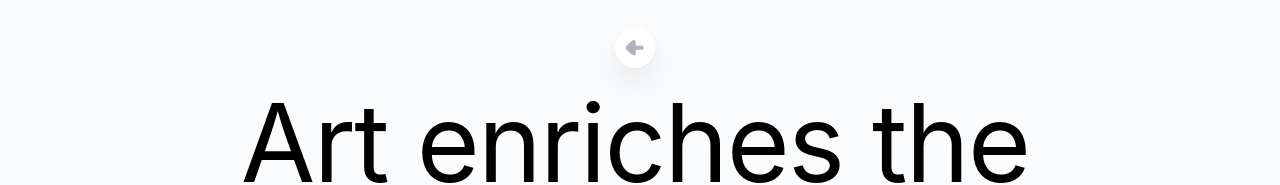
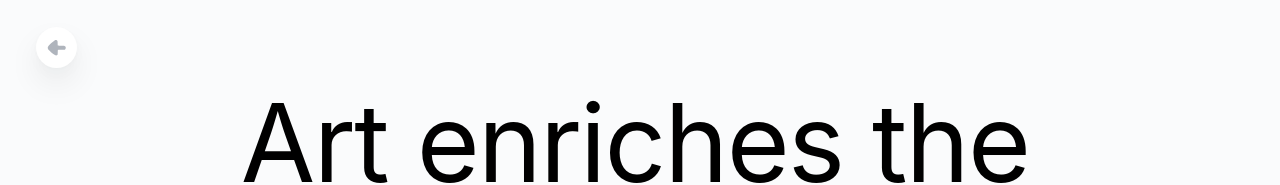
Before and after one commit to wingedseraph/rs26, a React (Vite) app: page /about in a window 1280 px wide. Shown: the top 185 px of the page. Built offline with nearby package versions, Linux system fonts and the light colour scheme.

Commit message:
refactor(about/error): use BackLink component

```diff
--- a/src/components/about-page/AboutPage.tsx
+++ b/src/components/about-page/AboutPage.tsx
@@ -1,46 +1,19 @@
-import { Link } from 'react-router'
+import { BackLink } from '@/components/back-link/BackLink'
 
-import { IconArrow } from '@/components/ui/icon-arrow'
-import { PATH } from '@/router'
+const COURSE_LINK = 'https://rs.school/courses/reactjs'
+const baseStyleLink = 'group text-cta-about relative overflow-hidden rounded-md bg-stone-6 pt-4 pr-7 pb-5 pl-8 outline-hidden transition-colors hover:bg-stone-1 hover:text-stone-6 focus-visible:ring-1 focus-visible:ring-black lg:rounded-lg lg:px-14 lg:pt-6 lg:pb-7'
 
 function AboutPage() {
   return (
     <>
-      <div className='
-        absolute top-0 z-10 flex items-center justify-between gap-x-2 bg-light
-        p-2
-        md:px-8 md:pt-6
-      '
-      >
-        <Link
-          viewTransition
-          to={PATH.index}
-          className='
-            inline-block w-fit shrink-0 rounded-full bg-white p-1
-            text-silver-icon shadow-cloud outline-hidden transition-colors
-            hover:text-black-tisa
-            data-focus-visible:ring-1 data-focus-visible:ring-black
-          '
-        >
-          <IconArrow />
-        </Link>
-      </div>
+      <BackLink />
 
-      <div
-        id='center'
-        className='appear p-2 md:px-8 md:pt-6'
-      >
+      <div id='center' className='appear p-2 md:px-8 md:pt-6'>
         <h1 className='sm:text-8xl/30'>Art enriches the soul, and that is what this project is all about</h1>
 
         <a
-          className='
-            group text-cta-about relative overflow-hidden rounded-md bg-stone-6
-            pt-4 pr-7 pb-5 pl-8 outline-hidden transition-colors
-            hover:bg-stone-1 hover:text-stone-6
-            focus-visible:ring-1 focus-visible:ring-black
-            lg:rounded-lg lg:px-14 lg:pt-6 lg:pb-7
-          '
-          href='https://rs.school/courses/reactjs'
+          className={baseStyleLink}
+          href={COURSE_LINK}
           target='_blank'
           rel='noopener noreferrer'
         >
--- a/src/components/error-page/ErrorPage.tsx
+++ b/src/components/error-page/ErrorPage.tsx
@@ -1,30 +1,9 @@
-import { Link } from 'react-router'
-
-import { IconArrow } from '@/components/ui/icon-arrow'
-import { PATH } from '@/router'
+import { BackLink } from '@/components/back-link/BackLink'
 
 export default function ErrorPage() {
   return (
     <>
-      <div className='
-        absolute top-0 z-10 flex items-center justify-between gap-x-2 bg-light
-        p-2
-        md:px-8 md:pt-6
-      '
-      >
-        <Link
-          viewTransition
-          to={PATH.index}
-          className='
-            inline-block w-fit shrink-0 rounded-full bg-white p-1
-            text-silver-icon shadow-cloud outline-hidden transition-colors
-            hover:text-black-tisa
-            data-focus-visible:ring-1 data-focus-visible:ring-black
-          '
-        >
-          <IconArrow />
-        </Link>
-      </div>
+      <BackLink />
 
       <div
         id='center'
```
